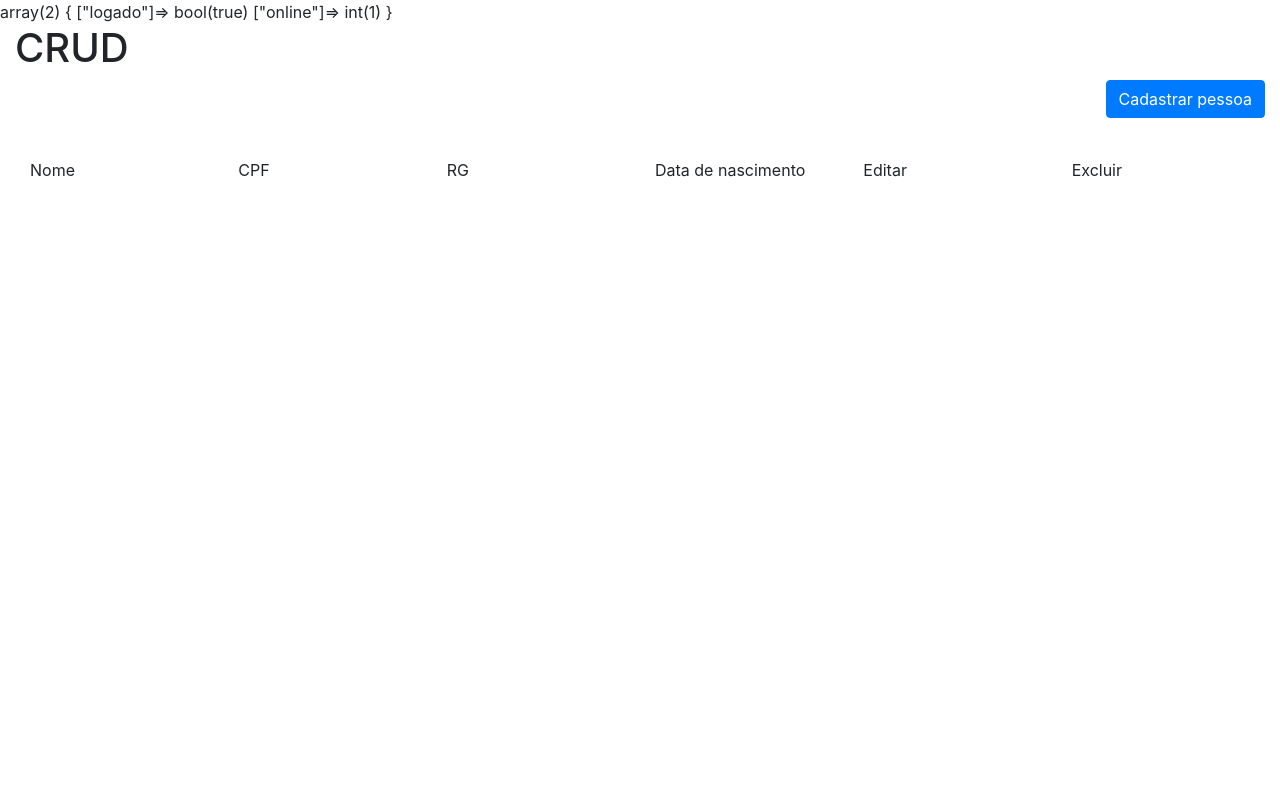
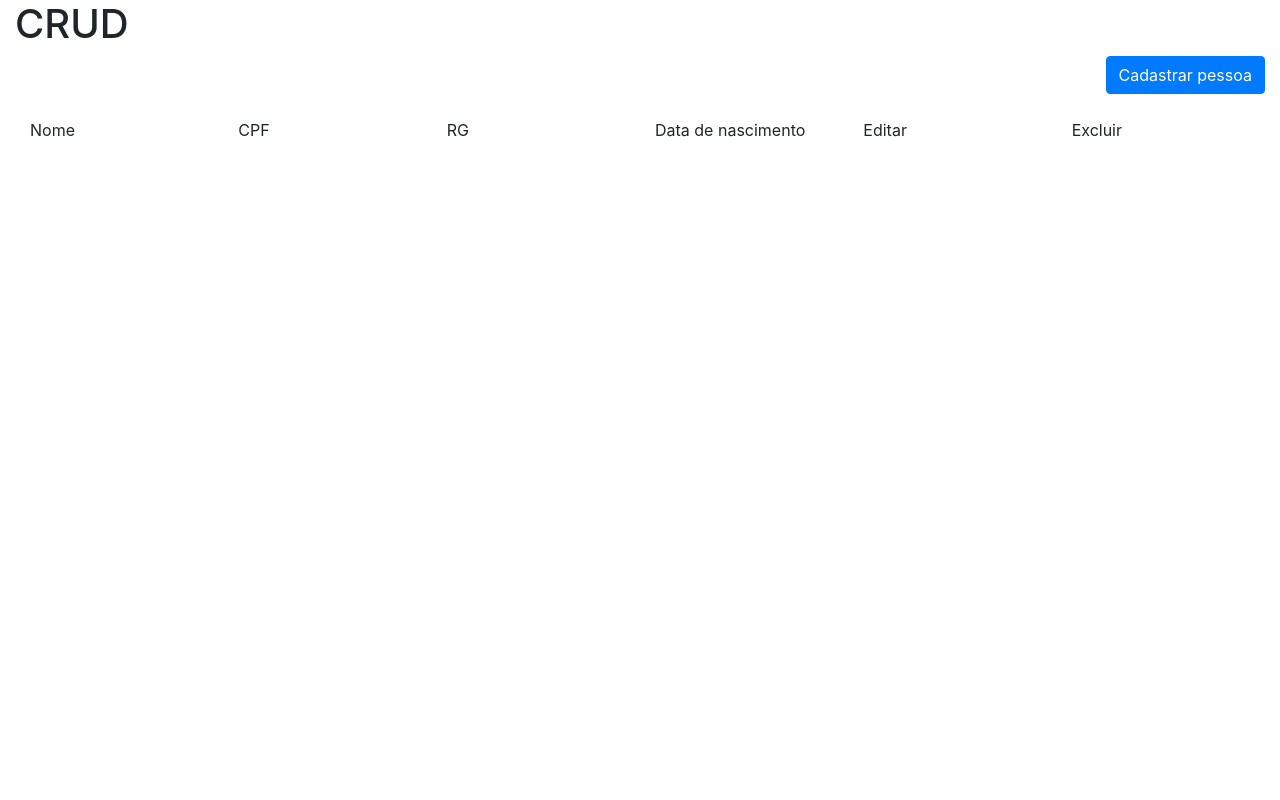
Before and after one commit to nicollaslopes/crud-php, a PHP site: page /view/painel.php in a window 1280 px wide. Run offline with PHP 8.4, Linux system fonts and the light colour scheme; a user stored in the database is signed in; data that the repository does not hold is empty.

Commit message:
inserção de session no painel

```diff
--- a/view/painel.php
+++ b/view/painel.php
@@ -2,14 +2,12 @@
 
   session_start();
 
-  if(!$_SESSION['online']) {
+  if(!isset($_SESSION['logado'])) {
     header('Location: ../index.php');
   }
 
   require_once('../controller/pessoa.php');
   $dadosPessoa = Pessoa::listarPessoa();
-
-  var_dump($_SESSION);
 
 
 ?>
```
